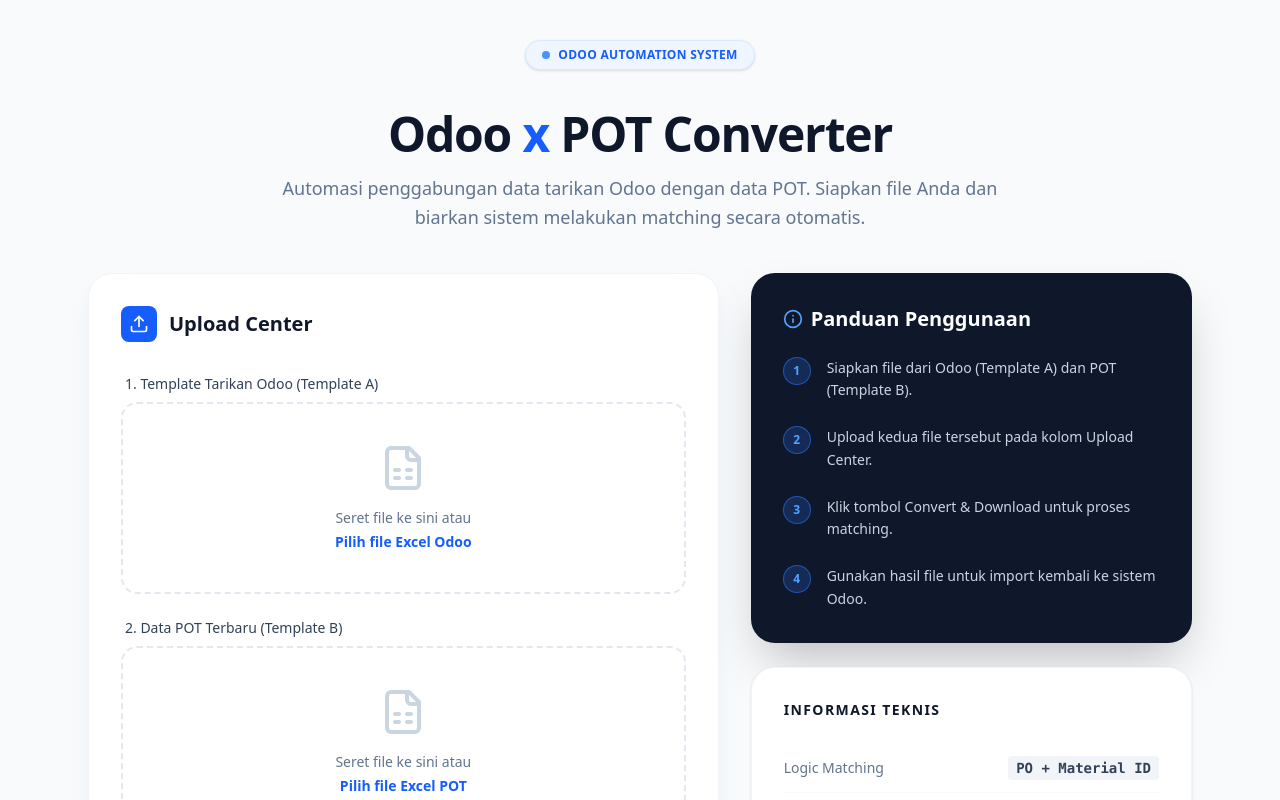
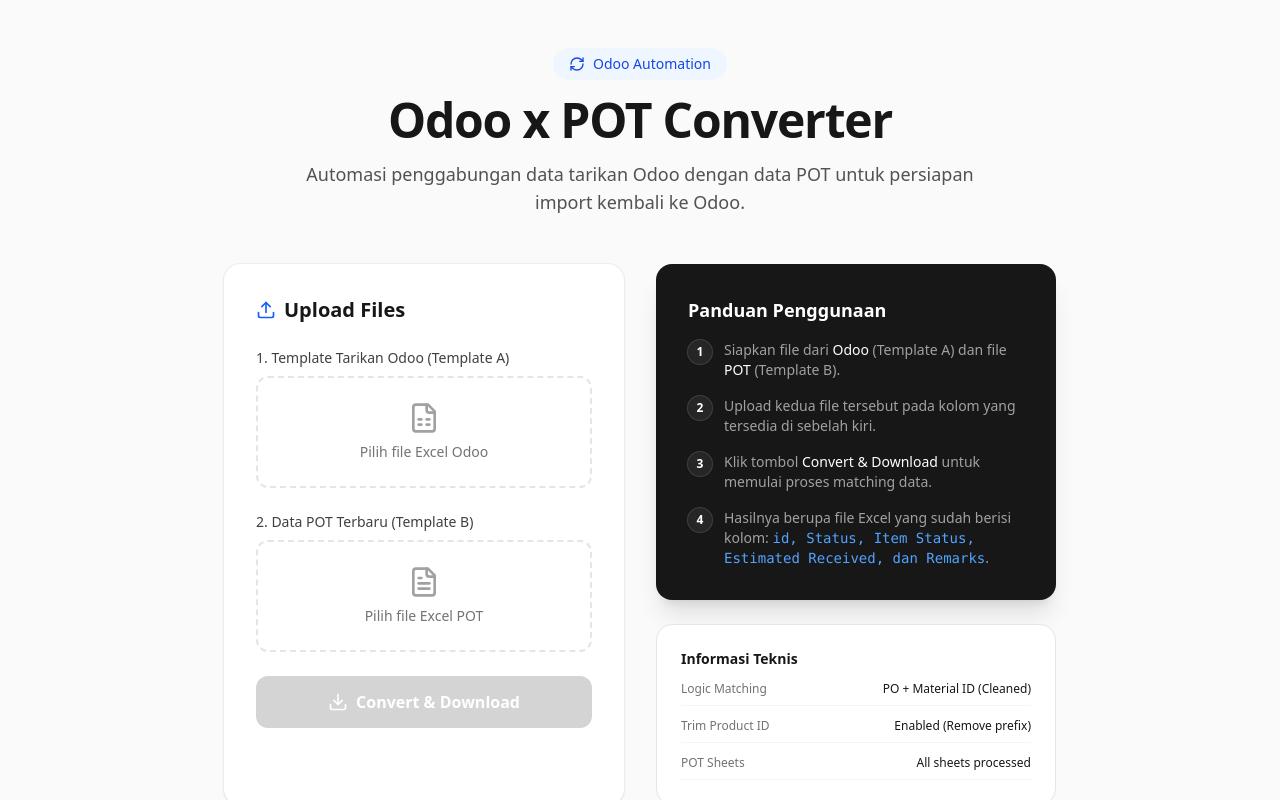
Before and after one commit to dindarizkies/notyourbusiness, a React (Vite) app: page / in a window 1280 px wide. Shown: the top 800 px of the page. Built offline with nearby package versions, Linux system fonts and the light colour scheme.

Commit message:
Update App.tsx

```diff
--- a/src/App.tsx
+++ b/src/App.tsx
@@ -1,133 +1,279 @@
-import React, { useState } from 'react';
-import { Upload, FileSpreadsheet, CheckCircle2, Info, ArrowRight, Loader2 } from 'lucide-react';
+import { useState, useRef } from 'react';
+import { Upload, FileSpreadsheet, Download, RefreshCw, CheckCircle2, AlertCircle, FileText } from 'lucide-react';
+import { motion, AnimatePresence } from 'motion/react';
 
-const OdooConverter = () => {
-  const [loading, setLoading] = useState(false);
+export default function App() {
+  const [odooFile, setOdooFile] = useState<File | null>(null);
+  const [potFile, setPotFile] = useState<File | null>(null);
+  const [isProcessing, setIsProcessing] = useState(false);
+  const [error, setError] = useState<string | null>(null);
+  const [success, setSuccess] = useState(false);
+
+  const odooInputRef = useRef<HTMLInputElement>(null);
+  const potInputRef = useRef<HTMLInputElement>(null);
+
+  const handleFileChange = (e: React.ChangeEvent<HTMLInputElement>, type: 'odoo' | 'pot') => {
+    const file = e.target.files?.[0];
+    if (file) {
+      if (type === 'odoo') setOdooFile(file);
+      else setPotFile(file);
+      setError(null);
+      setSuccess(false);
+    }
+  };
+
+  const handleSubmit = async (e: React.FormEvent) => {
+    e.preventDefault();
+    if (!odooFile || !potFile) {
+      setError("Harap pilih kedua file (Odoo & POT) terlebih dahulu.");
+      return;
+    }
+
+    setIsProcessing(true);
+    setError(null);
+    setSuccess(false);
+
+    const formData = new FormData();
+    formData.append('odooFile', odooFile);
+    formData.append('potFile', potFile);
+
+    try {
+      const response = await fetch('/api/convert', {
+        method: 'POST',
+        body: formData,
+      });
+
+      if (!response.ok) {
+        const data = await response.json();
+        throw new Error(data.error || 'Terjadi kesalahan saat memproses file.');
+      }
+
+      // Download the result
+      const blob = await response.blob();
+      const url = window.URL.createObjectURL(blob);
+      const a = document.createElement('a');
+      a.href = url;
+      a.download = 'SIAP_IMPORT_ODOO_FINAL.xlsx';
+      document.body.appendChild(a);
+      a.click();
+      window.URL.revokeObjectURL(url);
+      document.body.removeChild(a);
+
+      setSuccess(true);
+    } catch (err: any) {
+      setError(err.message);
+    } finally {
+      setIsProcessing(false);
+    }
+  };
 
   return (
-    <div className="min-h-screen bg-[#f8fafc] text-slate-900 font-sans selection:bg-blue-100">
-      {/* Top Badge */}
-      <div className="flex justify-center pt-10">
-        <span className="inline-flex items-center gap-2 px-4 py-1.5 rounded-full bg-blue-50 border border-blue-100 text-blue-600 text-xs font-semibold tracking-wide uppercase shadow-sm">
-          <div className="w-2 h-2 rounded-full bg-blue-500 animate-pulse" />
-          Odoo Automation System
-        </span>
-      </div>
+    <div className="min-h-screen bg-neutral-50 font-sans text-neutral-900 selection:bg-blue-100 selection:text-blue-900">
+      <div className="mx-auto max-w-4xl px-4 py-12 sm:px-6 lg:px-8">
+        {/* Header */}
+        <header className="mb-12 text-center">
+          <motion.div
+            initial={{ opacity: 0, y: -20 }}
+            animate={{ opacity: 1, y: 0 }}
+            className="inline-flex items-center gap-2 rounded-full bg-blue-50 px-4 py-1.5 text-sm font-medium text-blue-700 mb-4"
+          >
+            <RefreshCw className="h-4 w-4" />
+            <span>Odoo Automation</span>
+          </motion.div>
+          <motion.h1
+            initial={{ opacity: 0, y: -20 }}
+            animate={{ opacity: 1, y: 0 }}
+            transition={{ delay: 0.1 }}
+            className="text-4xl font-bold tracking-tight text-neutral-900 sm:text-5xl"
+          >
+            Odoo x POT Converter
+          </motion.h1>
+          <motion.p
+            initial={{ opacity: 0 }}
+            animate={{ opacity: 1 }}
+            transition={{ delay: 0.2 }}
+            className="mx-auto mt-4 max-w-2xl text-lg text-neutral-600"
+          >
+            Automasi penggabungan data tarikan Odoo dengan data POT untuk persiapan import kembali ke Odoo.
+          </motion.p>
+        </header>
 
-      {/* Hero Section */}
-      <header className="text-center px-6 py-10 max-w-3xl mx-auto">
-        <h1 className="text-4xl md:text-5xl font-extrabold tracking-tight text-slate-900 mb-4">
-          Odoo <span className="text-blue-600">x</span> POT Converter
-        </h1>
-        <p className="text-lg text-slate-500 leading-relaxed">
-          Automasi penggabungan data tarikan Odoo dengan data POT. Siapkan file Anda dan biarkan sistem melakukan matching secara otomatis.
-        </p>
-      </header>
+        {/* Main Content */}
+        <main className="grid gap-8 lg:grid-cols-2">
+          {/* Form Side */}
+          <section className="rounded-2xl bg-white p-8 shadow-sm ring-1 ring-neutral-200/50">
+            <h2 className="mb-6 text-xl font-semibold flex items-center gap-2">
+              <Upload className="h-5 w-5 text-blue-600" />
+              Upload Files
+            </h2>
 
-      <main className="max-w-6xl mx-auto px-6 pb-20 grid grid-cols-1 lg:grid-cols-12 gap-8">
-
-        {/* Left Column: Upload Area */}
-        <section className="lg:col-span-7 space-y-6">
-          <div className="bg-white rounded-3xl shadow-xl shadow-slate-200/50 border border-slate-100 p-8">
-            <div className="flex items-center gap-3 mb-8">
-              <div className="p-2 bg-blue-600 rounded-lg text-white">
-                <Upload size={20} />
-              </div>
-              <h2 className="text-xl font-bold">Upload Center</h2>
-            </div>
-
-            <div className="grid gap-6">
-              {/* Odoo Template Area */}
-              <div className="group relative">
-                <label className="block text-sm font-medium text-slate-700 mb-2 ml-1">
+            <form onSubmit={handleSubmit} className="space-y-6">
+              {/* Odoo File Input */}
+              <div>
+                <label className="block text-sm font-medium text-neutral-700 mb-2">
                   1. Template Tarikan Odoo (Template A)
                 </label>
-                <div className="border-2 border-dashed border-slate-200 rounded-2xl p-10 flex flex-col items-center transition-all group-hover:border-blue-400 group-hover:bg-blue-50/30">
-                  <FileSpreadsheet className="text-slate-300 mb-4 group-hover:text-blue-500 transition-colors" size={48} />
-                  <p className="text-sm text-slate-500 mb-1">Seret file ke sini atau</p>
-                  <button className="text-sm font-semibold text-blue-600 hover:text-blue-700">Pilih file Excel Odoo</button>
-                  <input type="file" className="absolute inset-0 opacity-0 cursor-pointer" />
+                <div
+                  onClick={() => odooInputRef.current?.click()}
+                  className={`group relative flex cursor-pointer flex-col items-center justify-center rounded-xl border-2 border-dashed p-6 transition-all ${
+                    odooFile ? 'border-blue-200 bg-blue-50' : 'border-neutral-200 hover:border-blue-400 hover:bg-neutral-50'
+                  }`}
+                >
+                  <input
+                    type="file"
+                    ref={odooInputRef}
+                    onChange={(e) => handleFileChange(e, 'odoo')}
+                    accept=".xlsx,.xls,.csv"
+                    className="hidden"
+                  />
+                  {odooFile ? (
+                    <div className="flex items-center gap-3">
+                      <FileSpreadsheet className="h-8 w-8 text-blue-600" />
+                      <div className="text-left">
+                        <p className="text-sm font-medium text-blue-900 truncate max-w-[150px]">{odooFile.name}</p>
+                        <p className="text-xs text-blue-600">{(odooFile.size / 1024).toFixed(1)} KB</p>
+                      </div>
+                    </div>
+                  ) : (
+                    <>
+                      <FileSpreadsheet className="mb-2 h-8 w-8 text-neutral-400 group-hover:text-blue-500 transition-colors" />
+                      <p className="text-sm text-neutral-500">Pilih file Excel Odoo</p>
+                    </>
+                  )}
                 </div>
               </div>
 
-              {/* POT Data Area */}
-              <div className="group relative">
-                <label className="block text-sm font-medium text-slate-700 mb-2 ml-1">
+              {/* POT File Input */}
+              <div>
+                <label className="block text-sm font-medium text-neutral-700 mb-2">
                   2. Data POT Terbaru (Template B)
                 </label>
-                <div className="border-2 border-dashed border-slate-200 rounded-2xl p-10 flex flex-col items-center transition-all group-hover:border-blue-400 group-hover:bg-blue-50/30">
-                  <FileSpreadsheet className="text-slate-300 mb-4 group-hover:text-blue-500 transition-colors" size={48} />
-                  <p className="text-sm text-slate-500 mb-1">Seret file ke sini atau</p>
-                  <button className="text-sm font-semibold text-blue-600 hover:text-blue-700">Pilih file Excel POT</button>
-                  <input type="file" className="absolute inset-0 opacity-0 cursor-pointer" />
+                <div
+                  onClick={() => potInputRef.current?.click()}
+                  className={`group relative flex cursor-pointer flex-col items-center justify-center rounded-xl border-2 border-dashed p-6 transition-all ${
+                    potFile ? 'border-blue-200 bg-blue-50' : 'border-neutral-200 hover:border-blue-400 hover:bg-neutral-50'
+                  }`}
+                >
+                  <input
+                    type="file"
+                    ref={potInputRef}
+                    onChange={(e) => handleFileChange(e, 'pot')}
+                    accept=".xlsx,.xls"
+                    className="hidden"
+                  />
+                  {potFile ? (
+                    <div className="flex items-center gap-3">
+                      <FileText className="h-8 w-8 text-blue-600" />
+                      <div className="text-left">
+                        <p className="text-sm font-medium text-blue-900 truncate max-w-[150px]">{potFile.name}</p>
+                        <p className="text-xs text-blue-600">{(potFile.size / 1024).toFixed(1)} KB</p>
+                      </div>
+                    </div>
+                  ) : (
+                    <>
+                      <FileText className="mb-2 h-8 w-8 text-neutral-400 group-hover:text-blue-500 transition-colors" />
+                      <p className="text-sm text-neutral-500">Pilih file Excel POT</p>
+                    </>
+                  )}
                 </div>
               </div>
 
-              {/* Action Button */}
               <button
-                className="w-full mt-4 bg-slate-900 hover:bg-blue-600 text-white font-bold py-4 px-6 rounded-2xl flex items-center justify-center gap-3 transition-all active:scale-[0.98] shadow-lg shadow-blue-200"
-                onClick={() => setLoading(true)}
+                type="submit"
+                disabled={!odooFile || !potFile || isProcessing}
+                className="w-full relative flex items-center justify-center gap-2 overflow-hidden rounded-xl bg-blue-600 px-6 py-3.5 font-semibold text-white shadow-[0_4px_12px_rgba(37,99,235,0.2)] transition-all hover:bg-blue-700 focus:outline-none focus:ring-2 focus:ring-blue-500 focus:ring-offset-2 disabled:cursor-not-allowed disabled:bg-neutral-300 disabled:shadow-none"
               >
-                {loading ? <Loader2 className="animate-spin" /> : <CheckCircle2 size={20} />}
-                {loading ? 'Processing Data...' : 'Convert & Download Result'}
+                {isProcessing ? (
+                  <>
+                    <RefreshCw className="h-5 w-5 animate-spin" />
+                    <span>Processing...</span>
+                  </>
+                ) : (
+                  <>
+                    <Download className="h-5 w-5" />
+                    <span>Convert & Download</span>
+                  </>
+                )}
               </button>
+            </form>
+
+            <AnimatePresence>
+              {error && (
+                <motion.div
+                  initial={{ opacity: 0, height: 0 }}
+                  animate={{ opacity: 1, height: 'auto' }}
+                  exit={{ opacity: 0, height: 0 }}
+                  className="mt-6 flex items-start gap-3 rounded-xl bg-red-50 p-4 text-sm text-red-700"
+                >
+                  <AlertCircle className="h-5 w-5 shrink-0" />
+                  <p>{error}</p>
+                </motion.div>
+              )}
+              {success && (
+                <motion.div
+                  initial={{ opacity: 0, height: 0 }}
+                  animate={{ opacity: 1, height: 'auto' }}
+                  exit={{ opacity: 0, height: 0 }}
+                  className="mt-6 flex items-start gap-3 rounded-xl bg-green-50 p-4 text-sm text-green-700"
+                >
+                  <CheckCircle2 className="h-5 w-5 shrink-0" />
+                  <div>
+                    <p className="font-semibold">Berhasil!</p>
+                    <p>File SIAP_IMPORT_ODOO_FINAL.xlsx telah terunduh.</p>
+                  </div>
+                </motion.div>
+              )}
+            </AnimatePresence>
+          </section>
+
+          {/* Guide Side */}
+          <section className="flex flex-col gap-6">
+            <div className="rounded-2xl bg-neutral-900 p-8 text-neutral-100 shadow-xl">
+              <h3 className="mb-4 text-lg font-semibold text-white">Panduan Penggunaan</h3>
+              <ul className="space-y-4 text-sm text-neutral-400">
+                <li className="flex gap-3">
+                  <span className="flex h-6 w-6 shrink-0 items-center justify-center rounded-full bg-neutral-800 text-xs font-bold text-white ring-1 ring-neutral-700">1</span>
+                  <p>Siapkan file dari <span className="text-white font-medium">Odoo</span> (Template A) dan file <span className="text-white font-medium">POT</span> (Template B).</p>
+                </li>
+                <li className="flex gap-3">
+                  <span className="flex h-6 w-6 shrink-0 items-center justify-center rounded-full bg-neutral-800 text-xs font-bold text-white ring-1 ring-neutral-700">2</span>
+                  <p>Upload kedua file tersebut pada kolom yang tersedia di sebelah kiri.</p>
+                </li>
+                <li className="flex gap-3">
+                  <span className="flex h-6 w-6 shrink-0 items-center justify-center rounded-full bg-neutral-800 text-xs font-bold text-white ring-1 ring-neutral-700">3</span>
+                  <p>Klik tombol <span className="text-white font-medium">Convert & Download</span> untuk memulai proses matching data.</p>
+                </li>
+                <li className="flex gap-3">
+                  <span className="flex h-6 w-6 shrink-0 items-center justify-center rounded-full bg-neutral-800 text-xs font-bold text-white ring-1 ring-neutral-700">4</span>
+                  <p>Hasilnya berupa file Excel yang sudah berisi kolom: <span className="text-blue-400 font-mono">id, Status, Item Status, Estimated Received, dan Remarks</span>.</p>
+                </li>
+              </ul>
             </div>
-          </div>
-        </section>
 
-        {/* Right Column: Guide & Technical */}
-        <aside className="lg:col-span-5 space-y-6">
-          {/* Guide Card */}
-          <div className="bg-slate-900 rounded-3xl p-8 text-white shadow-2xl">
-            <h3 className="text-xl font-bold mb-6 flex items-center gap-2">
-              <Info size={20} className="text-blue-400" />
-              Panduan Penggunaan
-            </h3>
-            <ul className="space-y-6">
-              {[
-                "Siapkan file dari Odoo (Template A) dan POT (Template B).",
-                "Upload kedua file tersebut pada kolom Upload Center.",
-                "Klik tombol Convert & Download untuk proses matching.",
-                "Gunakan hasil file untuk import kembali ke sistem Odoo."
-              ].map((step, i) => (
-                <li key={i} className="flex gap-4 items-start">
-                  <span className="flex-shrink-0 w-7 h-7 rounded-full bg-blue-500/20 border border-blue-500/50 flex items-center justify-center text-xs font-bold text-blue-400">
-                    {i + 1}
-                  </span>
-                  <p className="text-sm text-slate-300 leading-relaxed">{step}</p>
-                </li>
-              ))}
-            </ul>
-          </div>
-
-          {/* Technical Info Card */}
-          <div className="bg-white rounded-3xl border border-slate-100 p-8 shadow-sm">
-            <h3 className="text-sm font-bold text-slate-900 uppercase tracking-widest mb-6">Informasi Teknis</h3>
-            <div className="space-y-4">
-              <div className="flex justify-between items-center py-3 border-b border-slate-50">
-                <span className="text-sm text-slate-500">Logic Matching</span>
-                <span className="text-sm font-mono font-bold text-slate-700 bg-slate-100 px-2 py-0.5 rounded">PO + Material ID</span>
-              </div>
-              <div className="flex justify-between items-center py-3 border-b border-slate-50">
-                <span className="text-sm text-slate-500">Trim Product ID</span>
-                <span className="text-sm font-bold text-green-600">Enabled (Auto)</span>
-              </div>
-              <div className="flex justify-between items-center py-3">
-                <span className="text-sm text-slate-500">POT Sheets</span>
-                <span className="text-sm font-bold text-slate-700">All Sheets Processed</span>
+            <div className="rounded-2xl border border-neutral-200 bg-white p-6">
+              <h4 className="mb-3 text-sm font-semibold text-neutral-900">Informasi Teknis</h4>
+              <div className="space-y-3">
+                <div className="flex justify-between text-xs border-b border-neutral-100 pb-2">
+                  <span className="text-neutral-500">Logic Matching</span>
+                  <span className="font-medium text-neutral-900 text-right">PO + Material ID (Cleaned)</span>
+                </div>
+                <div className="flex justify-between text-xs border-b border-neutral-100 pb-2">
+                  <span className="text-neutral-500">Trim Product ID</span>
+                  <span className="font-medium text-neutral-900 text-right">Enabled (Remove prefix)</span>
+                </div>
+                <div className="flex justify-between text-xs border-b border-neutral-100 pb-2">
+                  <span className="text-neutral-500">POT Sheets</span>
+                  <span className="font-medium text-neutral-900 text-right">All sheets processed</span>
+                </div>
               </div>
             </div>
-          </div>
-        </aside>
-      </main>
+          </section>
+        </main>
 
-      <footer className="text-center py-10 border-t border-slate-100">
-        <p className="text-xs text-slate-400">
-          Built with React 19 & Express • v1.1.0 • <span className="font-semibold text-slate-600">By Dinda Rizki Pangesti</span>
-        </p>
-      </footer>
+        <footer className="mt-12 text-center text-xs text-neutral-400">
+          Built with React & Express • v1.0.0
+        </footer>
+      </div>
     </div>
   );
-};
-
-export default OdooConverter;
+}
```
